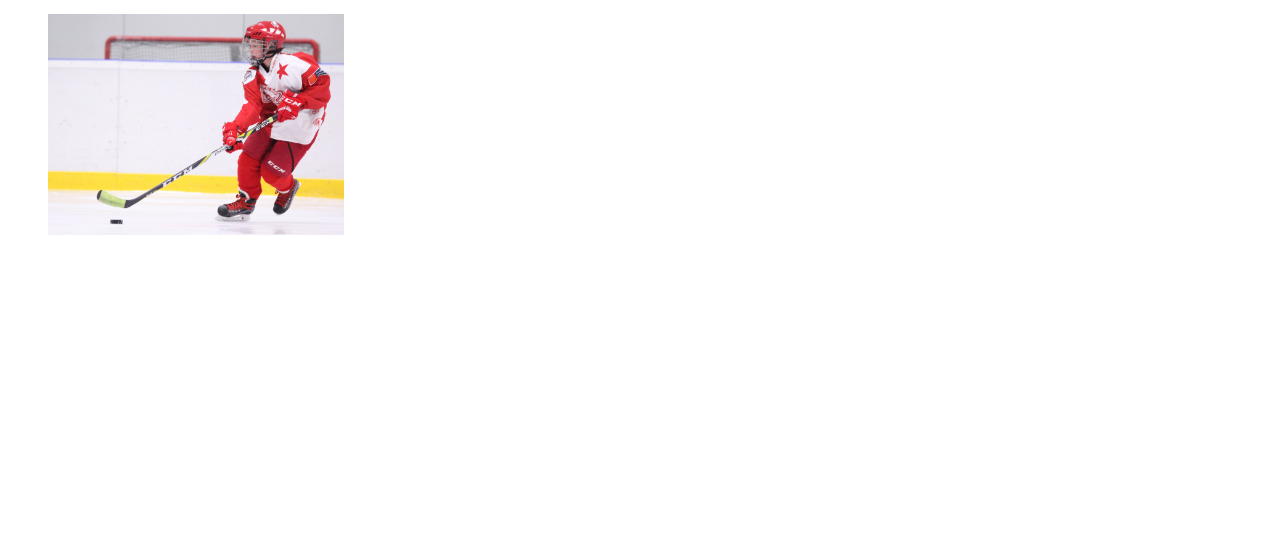
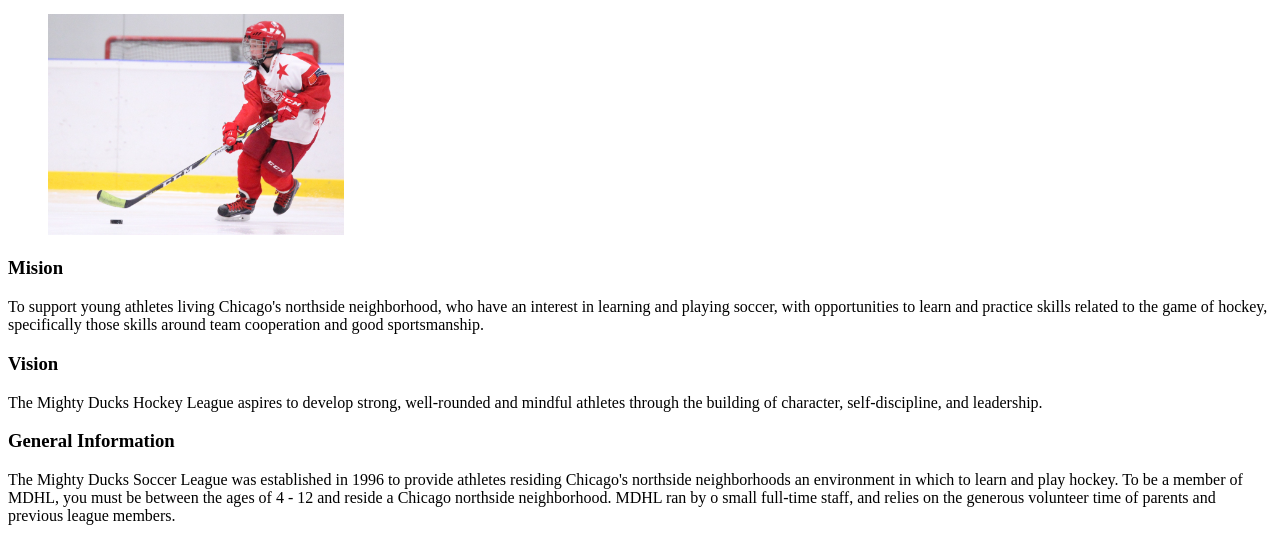
Before and after one commit to meryrob/MDHL_MelanyRobalo_T1M1, a plain HTML site: page about.html in a window 1280 px wide. Shown: the part 374-915 px from the top of the page. Before the commit the page ends 800 px from the top, so only its background shows below. Drawn offline with Linux system fonts and the light colour scheme.

Commit message:
Agrego la etiqueta article para los textos

```diff
--- a/about.html
+++ b/about.html
@@ -21,6 +21,21 @@
         <figure>
             <img src="assets/hockey-2.jpg" alt="Jugador de hockey patinando" style="width: 25%;">
         </figure>
+        <article>
+            <h3>Mision</h3>
+            <p>To support young athletes living Chicago's northside neighborhood, who have an interest in
+                learning and playing soccer, with opportunities to learn and practice skills related to the game of
+                hockey, specifically those skills around team cooperation and good sportsmanship.</p>
+            <h3>Vision</h3>
+            <p>The Mighty Ducks Hockey League aspires to develop strong, well-rounded and mindful athletes
+                through the building of character, self-discipline, and leadership.</p>
+            <h3>General Information</h3>
+            <p>The Mighty Ducks Soccer League was established in 1996 to provide athletes residing
+                Chicago's northside neighborhoods an environment in which to learn and play hockey. To be a
+                member of MDHL, you must be between the ages of 4 - 12 and reside a Chicago northside
+                neighborhood. MDHL ran by o small full-time staff, and relies on the generous volunteer time of
+                parents and previous league members.</p>
+        </article>
     </main>
 </body>
 </html>
```
